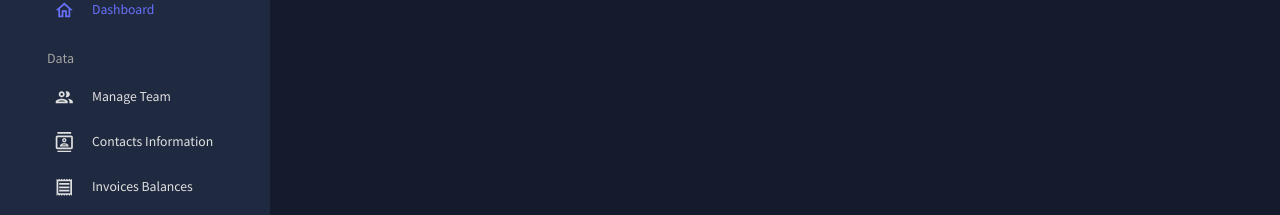
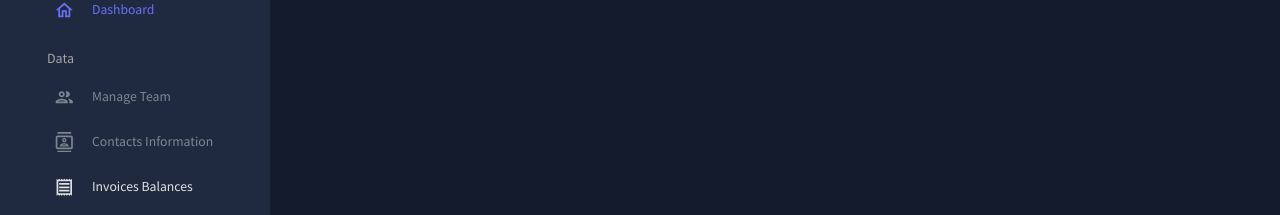
Before and after one commit to janwry26/tup-capstone, a React (Create React App) app in the folder client/: page /dashboard in a window 1280 px wide. Shown: the part 294-509 px from the top of the page. Built offline with nearby package versions, Linux system fonts and the light colour scheme; sample sign-in values are in the browser's storage.

Commit message:
sample of disabled icon from sidebar

```diff
--- a/client/src/scenes/global/Sidebar.js
+++ b/client/src/scenes/global/Sidebar.js
@@ -23,23 +23,33 @@ import PreviewIcon from '@mui/icons-material/Preview';
 import MonitorHeartIcon from '@mui/icons-material/MonitorHeart';
 import PetsIcon from '@mui/icons-material/Pets';
 import MedicalInformationIcon from '@mui/icons-material/MedicalInformation';
-const Item = ({ title, to, icon, selected, setSelected }) => {
+const Item = ({ title, to, icon, selected, setSelected, disabled }) => {
   const theme = useTheme();
   const colors = tokens(theme.palette.mode);
+
+  const handleClick = () => {
+    if (!disabled) {
+      setSelected(title);
+    }
+  };
+
   return (
     <MenuItem
       active={selected === title}
       style={{
         color: colors.grey[100],
+        pointerEvents: disabled ? 'none' : 'auto',
+        opacity: disabled ? 0.5 : 1,
       }}
-      onClick={() => setSelected(title)}
+      onClick={handleClick}
       icon={icon}
     >
       <Typography>{title}</Typography>
-      <Link to={to} />
+      {disabled ? null : <Link to={to} />}
     </MenuItem>
   );
 };
+
 
 const Sidebar = () => {
   const theme = useTheme();
@@ -149,6 +159,8 @@ const Sidebar = () => {
               icon={<PeopleOutlinedIcon />}
               selected={selected}
               setSelected={setSelected}
+              disabled={true}
+
             />
             <Item
               title="Contacts Information"
@@ -156,6 +168,7 @@ const Sidebar = () => {
               icon={<ContactsOutlinedIcon />}
               selected={selected}
               setSelected={setSelected}
+              disabled={true}
             />
             <Item
               title="Invoices Balances"
```
